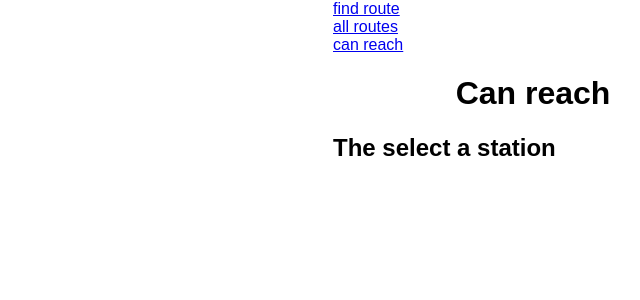
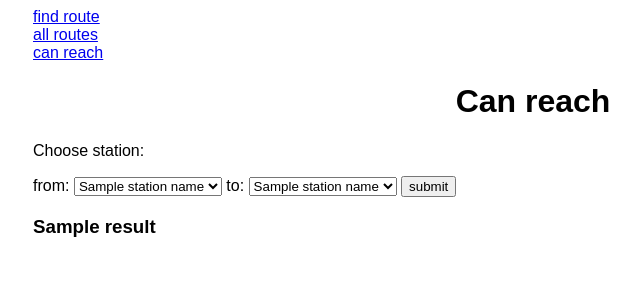
Before and after one commit to pao741/transportation, a Flask app: template templates/can_reach.html in a window 1280 px wide. Shown: the top 300 px of the page, without its empty margins (107-747 px from the left). Run offline with Flask 2, Linux system fonts and the light colour scheme; the template is opened without the code that fills it: most values are stand-ins (such as "Sample title", 1, 10 or a date in 2020); some libraries are stand-ins or nearby versions.

Commit message:
finish with html

```diff
--- a/app.py
+++ b/app.py
@@ -1,47 +1,62 @@
-from flask import Flask, render_template
+from flask import Flask, render_template, request, url_for
 import psycopg2
 conn = psycopg2.connect(database="postgres", user="postgres",
                         password="milanomilano", host="127.0.0.1", port="5432")
 print("Database Connected....")
 cur = conn.cursor()
-# cursor is used to execute query
-# cur.execute("select * from FROM name" +
-#             " WHERE table_name = transportation_name ")
-# station_names = []
-# cur.execute(
-#     "CREATE TABLE IF NOT EXISTS test_table (id integer, name varchar(20));")
-# cur.execute("DROP TABLE test_table")
 cur.execute(
-    "select table_name from information_schema.tables WHERE table_schema = 'public';")
+    "select stationName from station;")
 rows = cur.fetchall()
+stationName = []
 for row in rows:
-    print("ID = ", row[0])
-    # print("NAME = ", row[1])
-#    station_names.append(row[1])
+    stationName.append(row[0])
+stationName = sorted(stationName)
 
 app = Flask(__name__)
 
 
 @app.route('/')
 def index():
-    # items = get_your_data_from_db()
-    # return render_template('index.html', station_names=station_names)
     return render_template('index.html')
 
 
 @app.route('/find_route')
 def find_route():
-    return render_template('find_route.html')
+    return render_template('find_route.html', stationName=stationName)
+
+
+@app.route('/find_route', methods=['POST'])
+def find_route_post():
+    from_station = request.form['from']
+    to_station = request.form['to']
+    result = "find result"
+    return render_template('find_route.html', stationName=stationName, result=result)
 
 
 @app.route('/can_reach')
 def can_reach():
-    return render_template('can_reach.html')
+    return render_template('can_reach.html', stationName=stationName)
+
+
+@app.route('/can_reach', methods=['POST'])
+def can_reach_post():
+    from_station = request.form['from']
+    to_station = request.form['to']
+    result = "find result"
+    return render_template('can_reach.html', stationName=stationName, result=result)
 
 
 @app.route('/all_routes')
 def all_routes():
-    return render_template('all_routes.html')
+    return render_template('all_routes.html', stationName=stationName)
+
+
+@app.route('/all_routes', methods=['POST'])
+def all_routes_post():
+    from_station = request.form['from']
+    to_station = request.form['to']
+    result = "find result"
+    return render_template('all_routes.html', stationName=stationName, result=result)
 
 
 if __name__ == "__main__":
--- a/static/css/main.css
+++ b/static/css/main.css
@@ -1,12 +1,12 @@
 body,
 html {
-  margin: 0;
+  margin: 20;
   font-family: sans-serif;
 }
 
 .content {
   margin: 0 auto;
-  width: 400px;
+  width: 1000px;
 }
 
 table,
--- a/templates/can_reach.html
+++ b/templates/can_reach.html
@@ -8,6 +8,23 @@
 
   <h1 style="text-align: center">Can reach</h1>
 
-  <h2>The select a station</h2>
+  <p>Choose station:</p>
+
+  <form action="{{ url_for('find_route')}}" method="POST">
+    <label for="from">from:</label>
+    <select id="from" name="from">
+      {% for x in stationName %}
+      <option value=" {{ x }}"> {{ x }}</option>
+      {% endfor %}
+    </select>
+    <label for="to">to:</label>
+    <select id="to" name="to">
+      {% for x in stationName %}
+      <option value=" {{ x }}"> {{ x }}</option>
+      {% endfor %}
+    </select>
+    <input type="submit" value="submit" />
+  </form>
+  <h3>{{ result }}</h3>
 </div>
 {% endblock %}
```
Also changed, not shown: templates/all_routes.html (+18 -1 lines), templates/find_route.html (+17 -1 lines), templates/index.html (+5 -29 lines).
